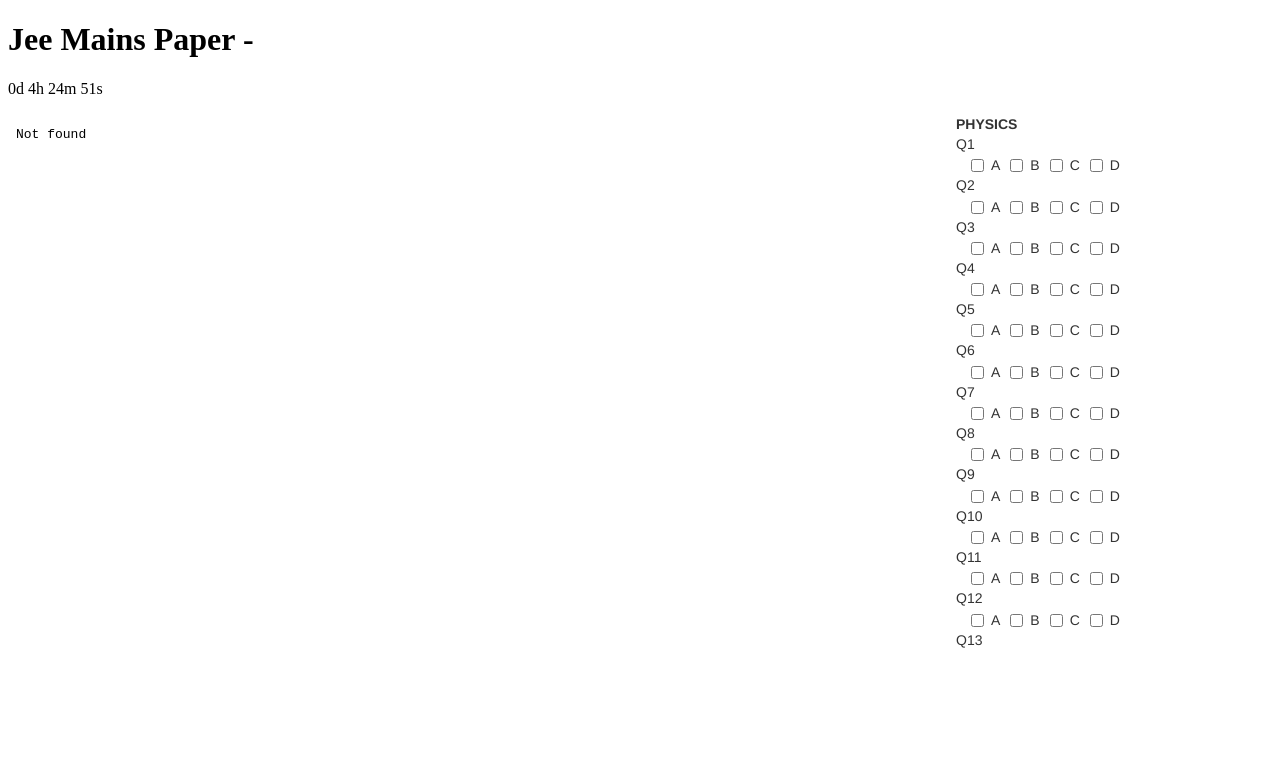
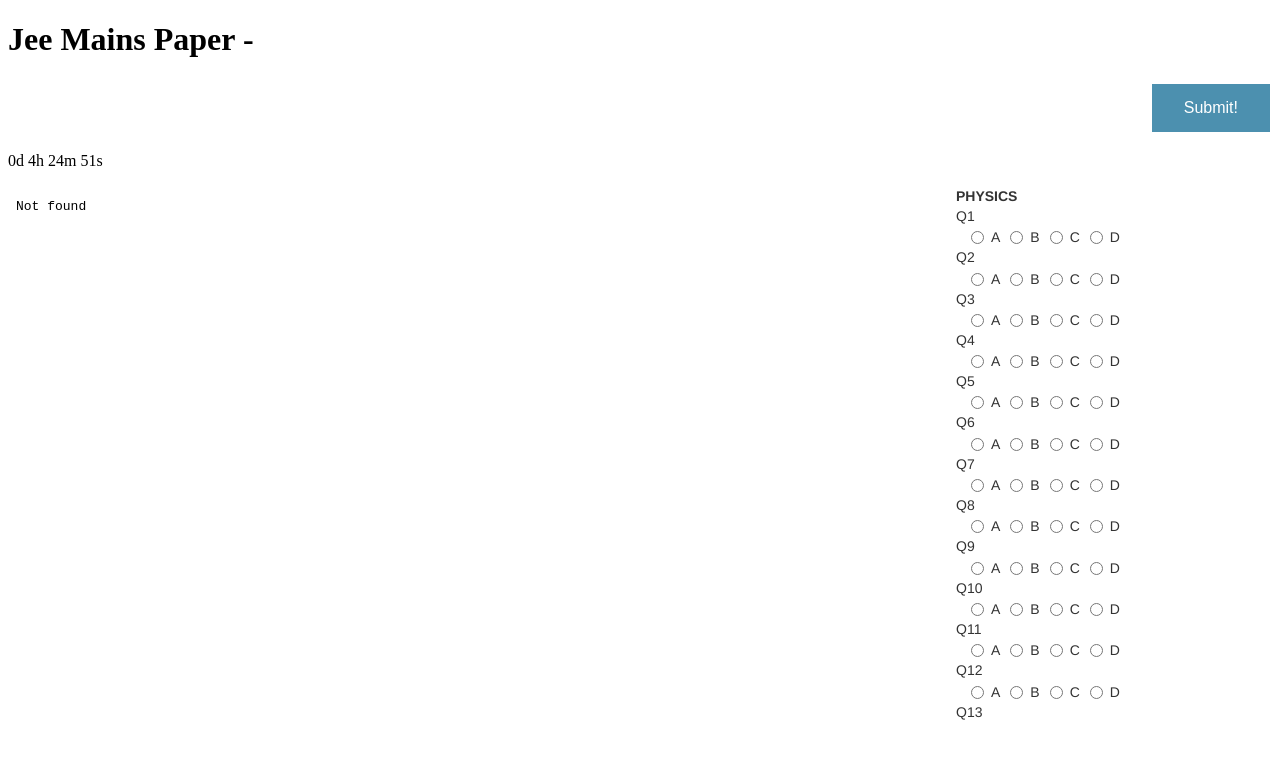
Before and after one commit to Sejal-G/JEE-MAINS, a plain HTML site: page index.html in a window 1280 px wide. Drawn offline with nearby package versions, Linux system fonts and the light colour scheme.

Commit message:
Add submit button

```diff
--- a/index.html
+++ b/index.html
@@ -2,10 +2,27 @@
 <html>
   <head>
     <title>JEE MAINS PAPER</title>
+
+
+    <style>
+      .button {
+        background-color: #4c90af;
+        border: none;
+        color: white;
+        padding: 15px 32px;
+        text-align: center;
+        text-decoration: none;
+        display: inline-block;
+        font-size: 16px;
+        margin: 4px 2px;
+        cursor: pointer;
+      }
+  </style>
   </head>
   <body>
     <!-- change this---------------------------------------------------------------- -->
     <h1>Jee Mains Paper - </h1>
+    <p align="right">    <button class="button" id="submit" checked="false">Submit!</button> </p>
 
 <p id="demo"></p>
 <script>
@@ -40,13 +57,11 @@
 </script>
 
 <!-- change this----------------------------------------------------------------------------------- -->
-    <iframe src="resumeSejal.pdf" frameborder="0" width="75%" height="540px" align="left"></iframe>
+    <iframe src="resumeSejal.pdf#toolbar=0" frameborder="0" width="75%" height="540px" align="left"></iframe>
     <!-- <p>Open a PDF file <a href="C:\Users\DELL\Desktop\dr. gupta\Print\KVPY Online Schedule for XII Class-1.pdf">example</a>.</p> -->
 
     <iframe src="omr.html" frameborder="0" width="25%" height="540px" align="right"></iframe>
 
 
-
-
   </body>
 </html>
--- a/omr.html
+++ b/omr.html
@@ -8,11 +8,13 @@
   <script src="https://maxcdn.bootstrapcdn.com/bootstrap/3.4.1/js/bootstrap.min.js"></script>
 </head>
 <body>
+
+
 <b>PHYSICS</b>
 <br>
 <script>
 for(var i = 1; i <= 20; i++) {
-    document.body.innerHTML += "Q" + i + '<div class="container"><form><label class="checkbox-inline"><input type="checkbox" value="">A</label><label class="checkbox-inline"><input type="checkbox" value="">B</label><label class="checkbox-inline"><input type="checkbox" value="">C</label><label class="checkbox-inline"><input type="checkbox" value="">D</form></div>'}
+    document.body.innerHTML += "Q" + i + '<div class="container"><form><label class="radio-inline"><input type="radio" name="option" id=i>A</label><label class="radio-inline"><input type="radio" name="option" id=i>B</label><label class="radio-inline"><input type="radio" name="option" id=i>C</label><label class="radio-inline"><input type="radio" id=i name="option">D</form></div>'}
 </script>
 <hr>
 INTEGER TYPE
@@ -31,7 +33,7 @@ INTEGER TYPE
 <br>
 <script>
 for(var i = 26; i < 46; i++) {
-    document.body.innerHTML += "Q" + i + '<div class="container"><form><label class="checkbox-inline"><input type="checkbox" value="">A</label><label class="checkbox-inline"><input type="checkbox" value="">B</label><label class="checkbox-inline"><input type="checkbox" value="">C</label><label class="checkbox-inline"><input type="checkbox" value="">D</form></div>'}
+    document.body.innerHTML += "Q" + i + '<div class="container"><form><label class="radio-inline"><input type="radio" name="option">A</label><label class="radio-inline"><input type="radio" name="option">B</label><label class="radio-inline"><input type="radio" name="option">C</label><label class="radio-inline"><input type="radio" name="option">D</form></div>'}
 </script>
 <hr>
 INTEGER TYPE
@@ -50,7 +52,7 @@ INTEGER TYPE
 <br>
 <script>
 for(var i = 51 ; i <= 70; i++) {
-    document.body.innerHTML += "Q" + i + '<div class="container"><form><label class="checkbox-inline"><input type="checkbox" value="">A</label><label class="checkbox-inline"><input type="checkbox" value="">B</label><label class="checkbox-inline"><input type="checkbox" value="">C</label><label class="checkbox-inline"><input type="checkbox" value="">D</form></div>'}
+    document.body.innerHTML += "Q" + i + '<div class="container"><form><label class="radio-inline"><input type="radio" name="option">A</label><label class="radio-inline"><input type="radio" name="option">B</label><label class="radio-inline"><input type="radio" name="option">C</label><label class="radio-inline"><input type="radio" name="option">D</form></div>'}
 </script>
 <hr>
 INTEGER TYPE
@@ -63,5 +65,6 @@ INTEGER TYPE
 
 </form>
 
+
 </body>
 </html>
```
